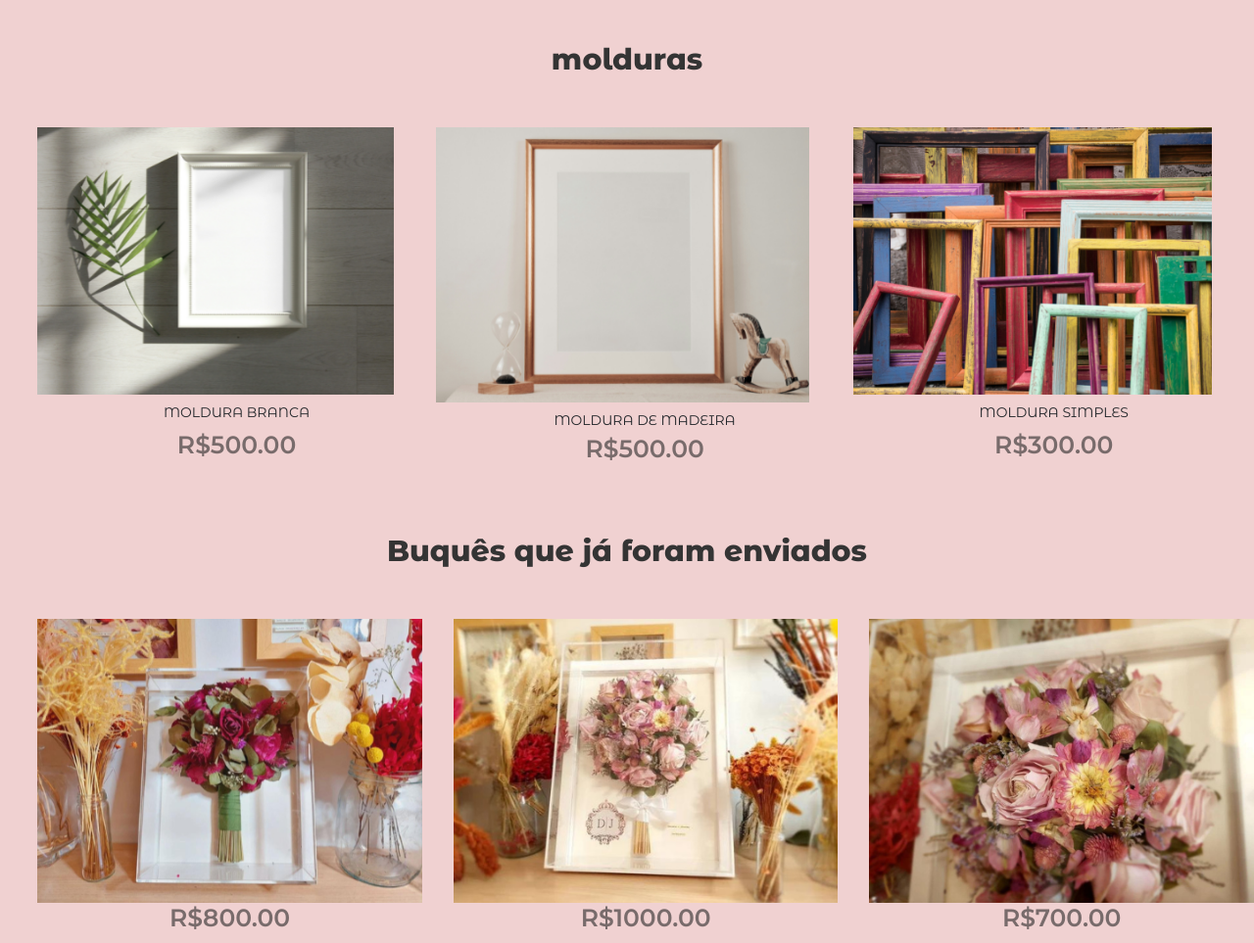
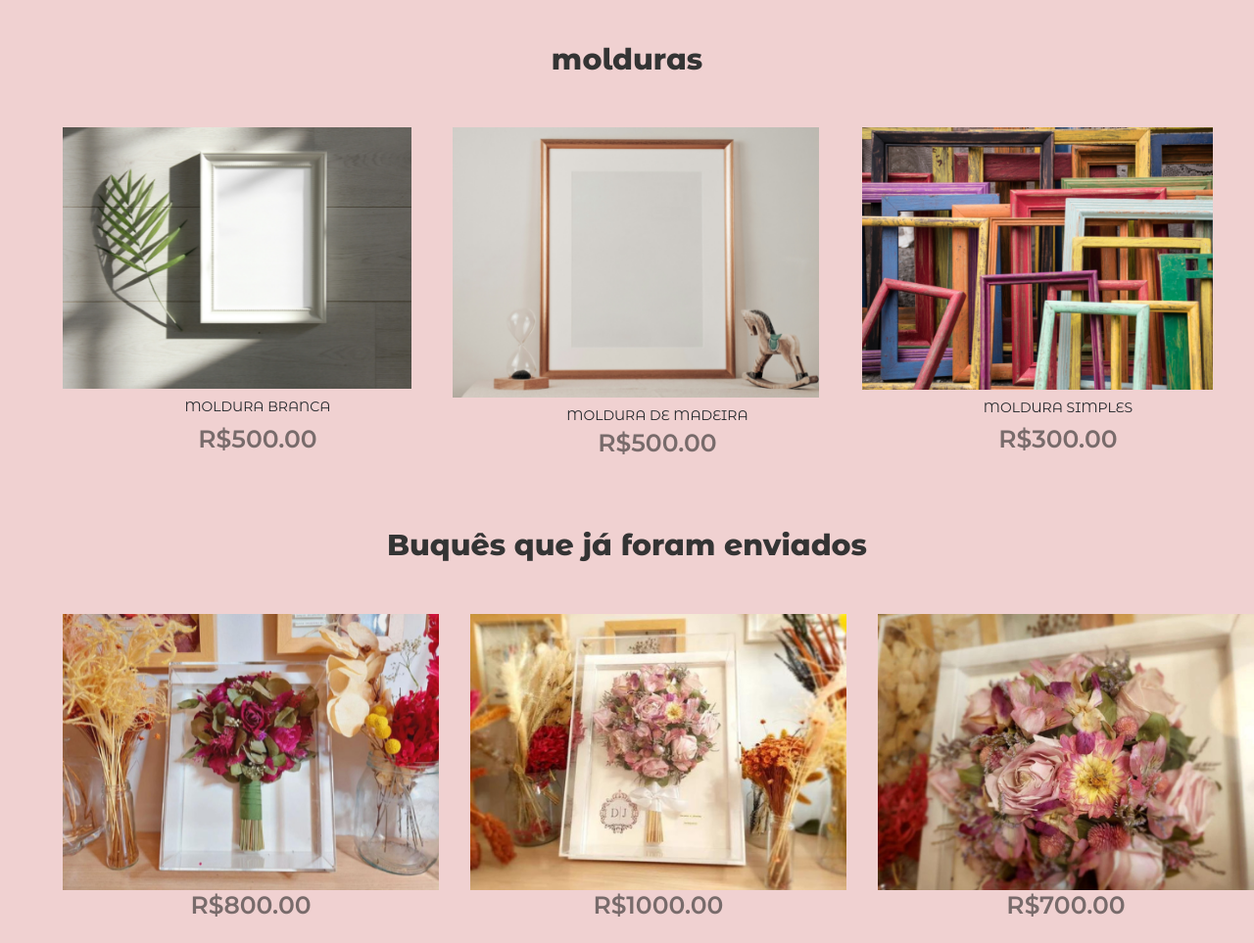
Before and after one commit to talita2354/front-final, a plain HTML site: page index.html in a window 1280 px wide. Shown: the part 920-1883 px from the top of the page at 98% size. Drawn offline with nearby package versions, Linux system fonts and the light colour scheme; a web font is replaced by a local one.

Commit message:
projeto front

```diff
--- a/style.css
+++ b/style.css
@@ -159,7 +159,7 @@ header{
 .new-content{
   display: flex;
   margin-top: 4%;
-  margin-left: 3%;
+  margin-left: 5%;
 
   text-align: center;
 }
@@ -210,7 +210,7 @@ header{
 .feed{
     display: flex;
     margin-top: 4%;
-    margin-left: 3%;
+    margin-left: 5%;
     gap: 2rem;
 
 
```
